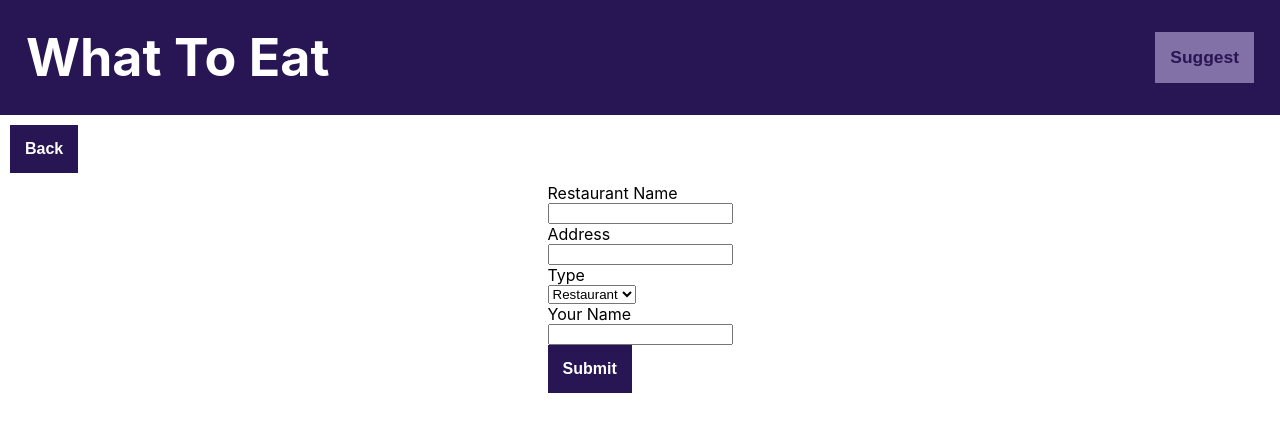
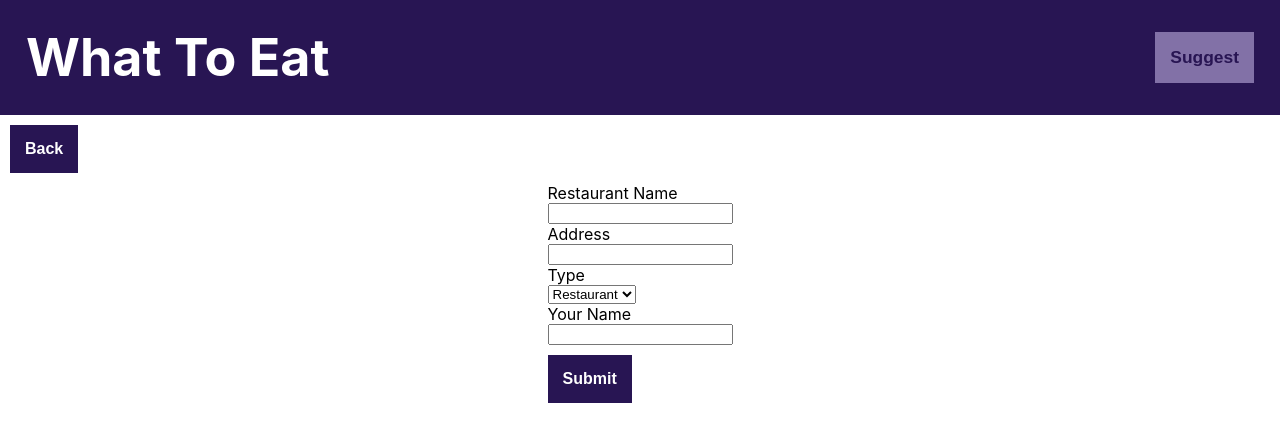
Before and after one commit to ssalvail/WhatToEat-Web, a React (Create React App) app: page / in a window 1280 px wide. Both pictures are taken after a click on the button "Suggest". Shown: the top 442 px of the page. Built offline with nearby package versions, Linux system fonts and the light colour scheme.

Commit message:
add margin to submit button

```diff
--- a/src/components/SuggestForm.css
+++ b/src/components/SuggestForm.css
@@ -16,7 +16,7 @@
   color: white;
   border: none;
   padding: 15px;
-  /* margin: 10px; */
+  margin-top: 10px;
   cursor: pointer;
   font-size: 1em;
   font-weight: bold;
```
